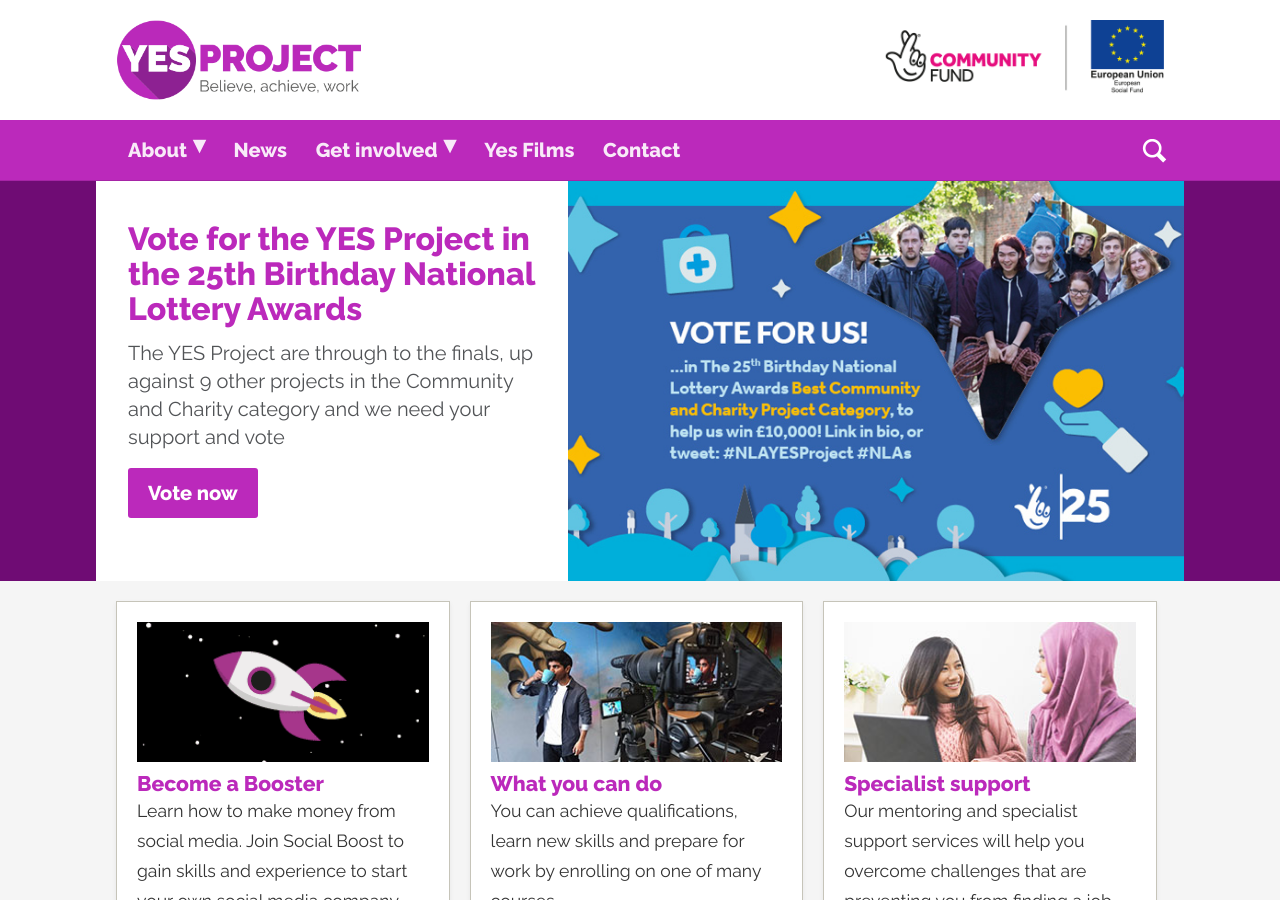
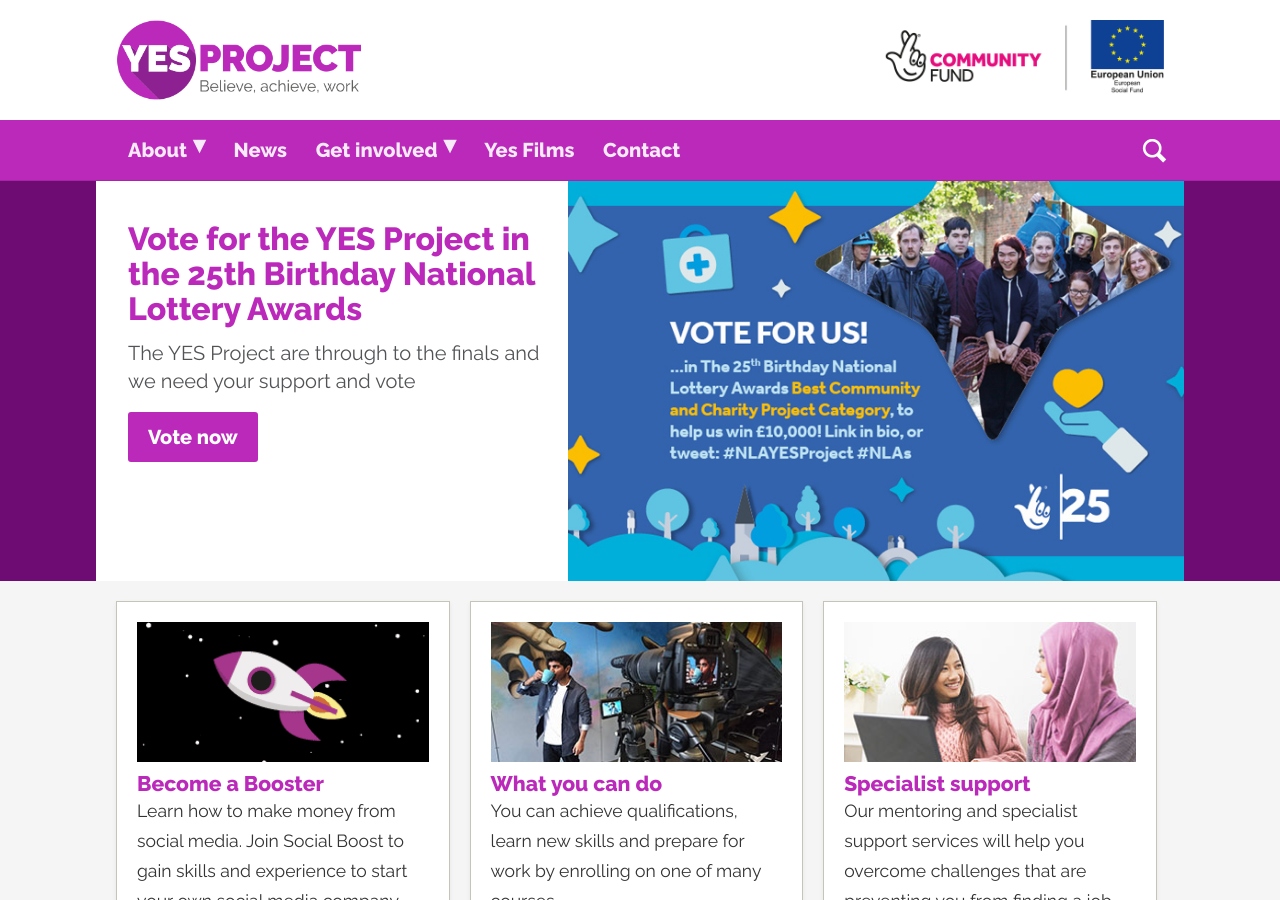
Before and after one commit to richardatval/www.yesproject.org, a Jekyll site: the page built from index.md, in a window 1280 px wide and 900 px high. Built offline with Jekyll 4.4.1, drawn with Linux system fonts in a browser that asks for light colours; nearby versions of some CDN libraries; comment, search, counter and statistics services are not loaded.

Commit message:
Update index.md

```diff
--- a/index.md
+++ b/index.md
@@ -2,8 +2,7 @@
 layout: home
 title: Vote for the YES Project in the 25th Birthday National Lottery Awards
 summary: Vote for the YES Project in the 25th Birthday National Lottery Awards
-hero-copy: >-
-  The YES Project are through to the finals, up against 9 other projects in the Community and Charity category and we need your support and vote
+hero-copy: The YES Project are through to the finals and we need your support and vote
 hero-link-url: /2019/07/22/vote-for-yes/
 hero-link-copy: Vote now
 published: true
```
